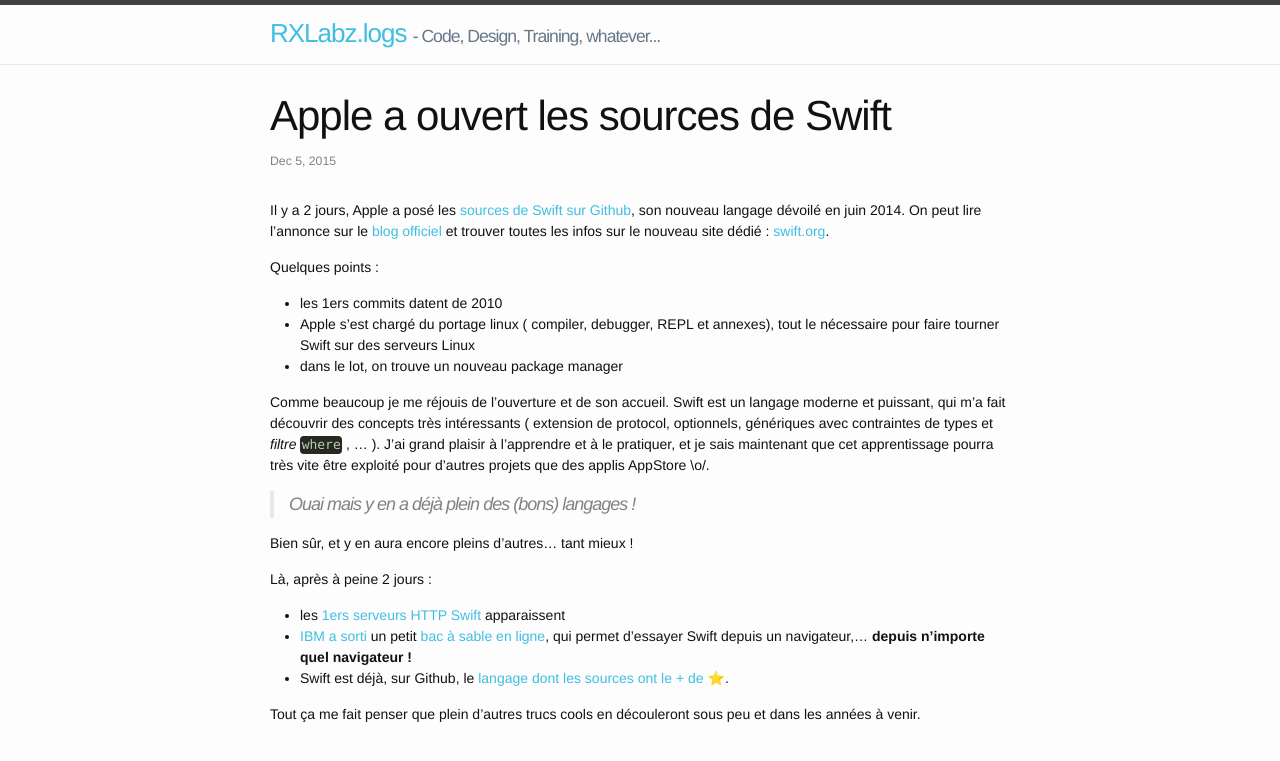
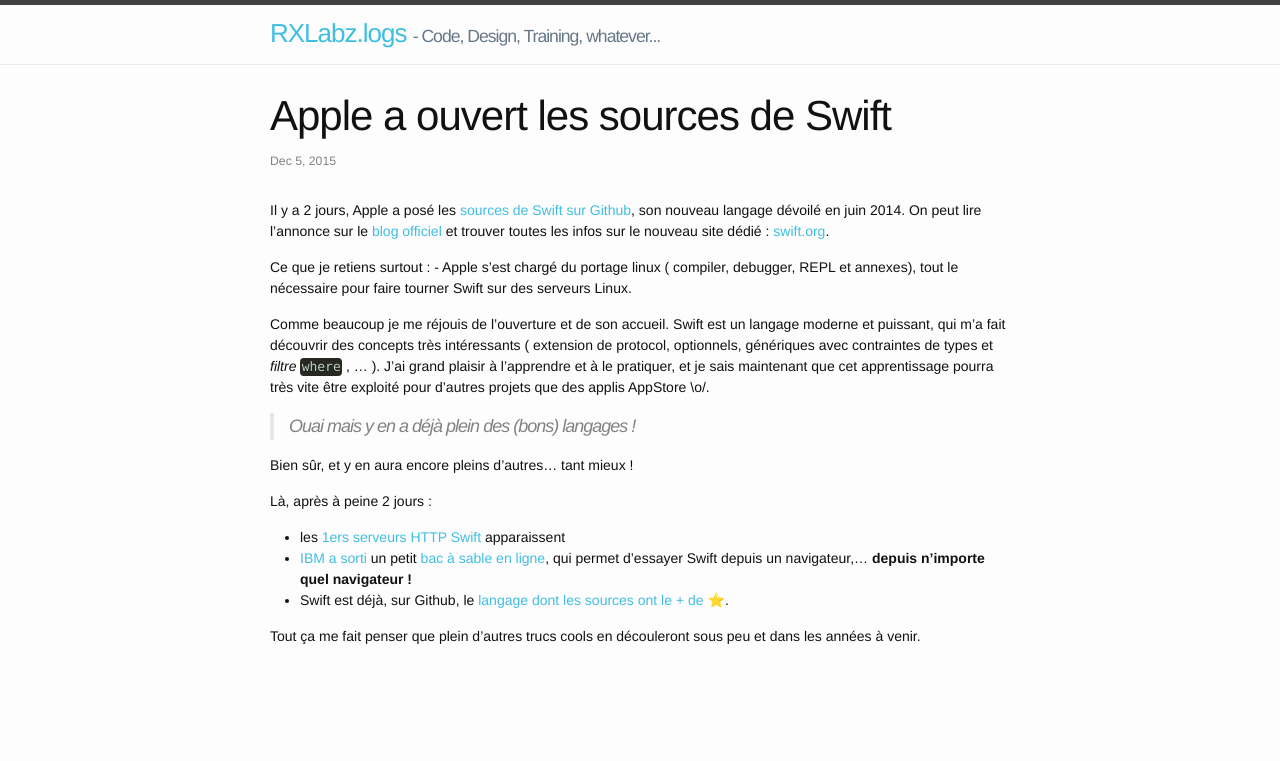
Before and after one commit to rxlabz/rxlabz.github.io, a Jekyll site: the page built from _posts/2015-12-05-apple-open-swift-sources.md, in a window 1280 px wide. Shown: the top 761 px of the page. Built offline with Jekyll 4.4.1, drawn with Linux system fonts in a browser that asks for light colours; emoji names are drawn with the system emoji font; comment, search, counter and statistics services are not loaded.

Commit message:
Disqus integration + update + intro articles

```diff
--- a/_posts/2015-12-05-apple-open-swift-sources.md
+++ b/_posts/2015-12-05-apple-open-swift-sources.md
@@ -7,10 +7,7 @@
 Il y a 2 jours, Apple a posé les <a href="http://github.com/apple/swift" target="_blank">sources de Swift sur Github</a>, son nouveau langage dévoilé en juin 2014.
 On peut lire l'annonce sur le [blog officiel]((https://developer.apple.com/swift/blog/?id=34)) et trouver toutes les infos sur le nouveau site dédié : [swift.org](http://swift.org){:target="_blank"}.
 
- Quelques points :
-- les 1ers commits datent de 2010
-- Apple s'est chargé du portage linux ( compiler, debugger, REPL et annexes), tout le nécessaire pour faire tourner Swift sur des serveurs Linux
-- dans le lot, on trouve un nouveau package manager
+Ce que je retiens surtout : - Apple s'est chargé du portage linux ( compiler, debugger, REPL et annexes), tout le nécessaire pour faire tourner Swift sur des serveurs Linux.
 
 Comme beaucoup je me réjouis de l'ouverture et de son accueil. Swift est un langage moderne et puissant,
 qui m'a fait découvrir des concepts très intéressants ( extension de protocol, optionnels,
```
